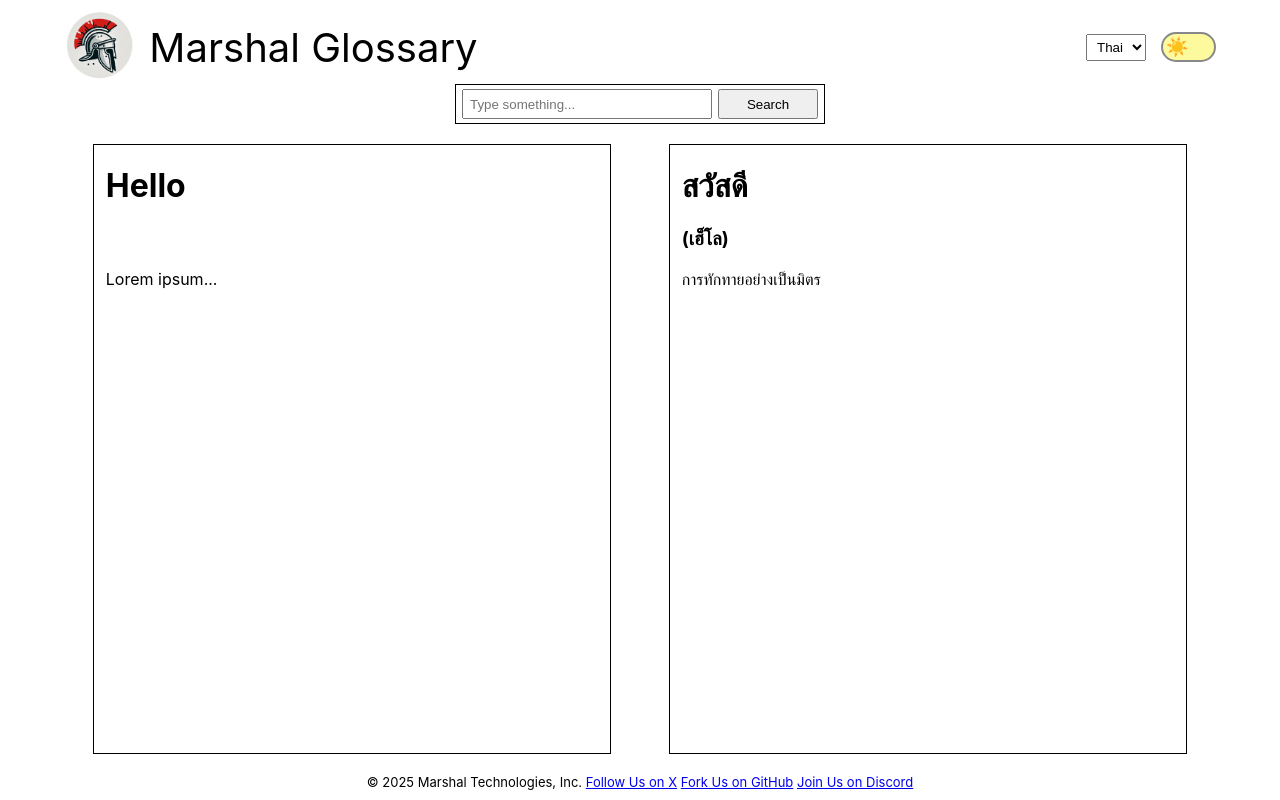
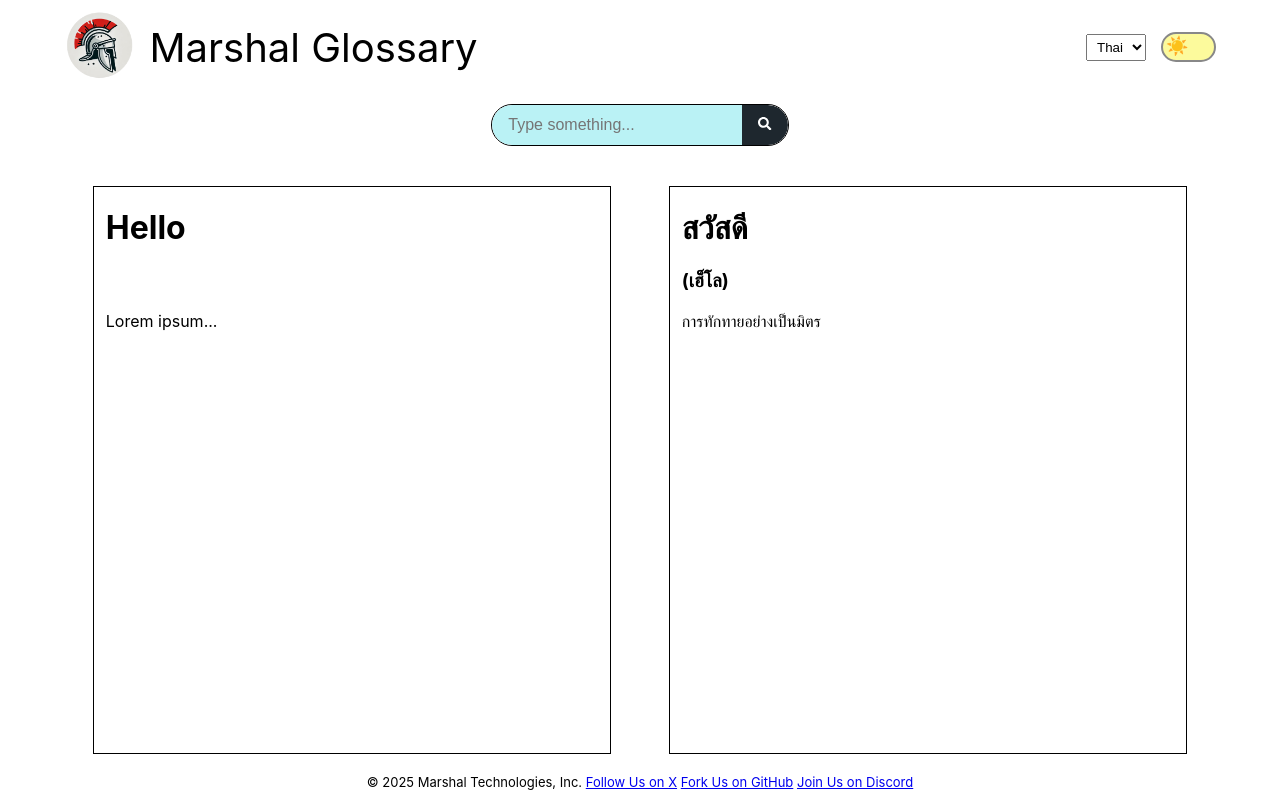
Before and after one commit to MarshalAO/glossary, a React (Create React App) app: page / in a window 1280 px wide. Built offline with nearby package versions, Linux system fonts and the light colour scheme.

Commit message:
Update : Edit Search

```diff
--- a/src/Header.css
+++ b/src/Header.css
@@ -56,13 +56,14 @@
   content:"☀️";
   position: absolute;
   left: 3px;
-  top: 2px;
+  top: 1px;
   font-size: 18px;
-  opacity: 1;
+  opacity: 1px;
   transition: 0.4s;
 }
 
 #theme-switcher input:checked + .slider:after {
   content: "🌑";
-  left: 30px;
+  left: 25px;
+  top: 1px;
 }
--- a/src/Search.css
+++ b/src/Search.css
@@ -1,4 +1,60 @@
+#search {
+  display: flex;
+  justify-content: center;
+  margin: 20px;
+}
 
+#search-box {
+  display: flex;
+  align-items: center;
+  border: 1px solid #000000;
+  border-radius: 25px;
+  overflow: hidden;
+}
+
+#search-box > input {
+  background-color: rgb(186, 242, 245);
+  border: none;
+  font-size: 16px;
+  color: #1e272e;
+  padding: 10px 16px;
+  width: 250px;
+  height: 40px;
+  border-top-left-radius: 25px;
+  border-bottom-left-radius: 25px;
+}
+
+#search-box > button {
+  background-color: #1e272e;
+  color: white;
+  border: none;
+  padding: 0 16px;
+  height: 40px;
+  cursor: pointer;
+  border-top-right-radius: 25px;
+  border-bottom-right-radius: 25px;
+}
+
+#search-box > button:hover {
+  background-color: #3c4c5c;
+}
+
+
+
+
+
+
+
+
+
+
+
+
+
+
+
+
+/*
 #search {
   display: flex;
   justify-content: center;
@@ -20,3 +76,18 @@
   height: 30px;
   width: 100px;
 }
+
+.search .input{
+  background-color: #00ebff;
+  border: 0;
+  font-size: 16px;
+  color: #1e272e;
+  padding: 15px;
+  height: 40px;
+  width: 40px;
+  transition: width 0.8s ease;
+  border-top-right-radius: 25px;
+  border-bottom-right-radius: 25px;
+  border-top-left-radius: 25px;
+  border-bottom-right-radius: 25px;
+} */
--- a/src/Search.tsx
+++ b/src/Search.tsx
@@ -1,12 +1,17 @@
 
+import React from 'react';
 import './Search.css';
+import * as FaIcons from 'react-icons/fa';
+
 
 export default function Search () {
   return (
     <div id="search">
       <div id="search-box">
-        <input placeholder="Type something..." />
-        <button>Search</button>
+        <input type='text' className='input' placeholder="Type something..." />
+        <button className='btn'>
+          {React.createElement(FaIcons.FaSearch as React.ElementType)}
+        </button>
       </div>
     </div>
   )
```
Also changed, not shown: package.json (+4 -3 lines), src/logo.png, 1 other file (tests, documents, lock files or other folders).
